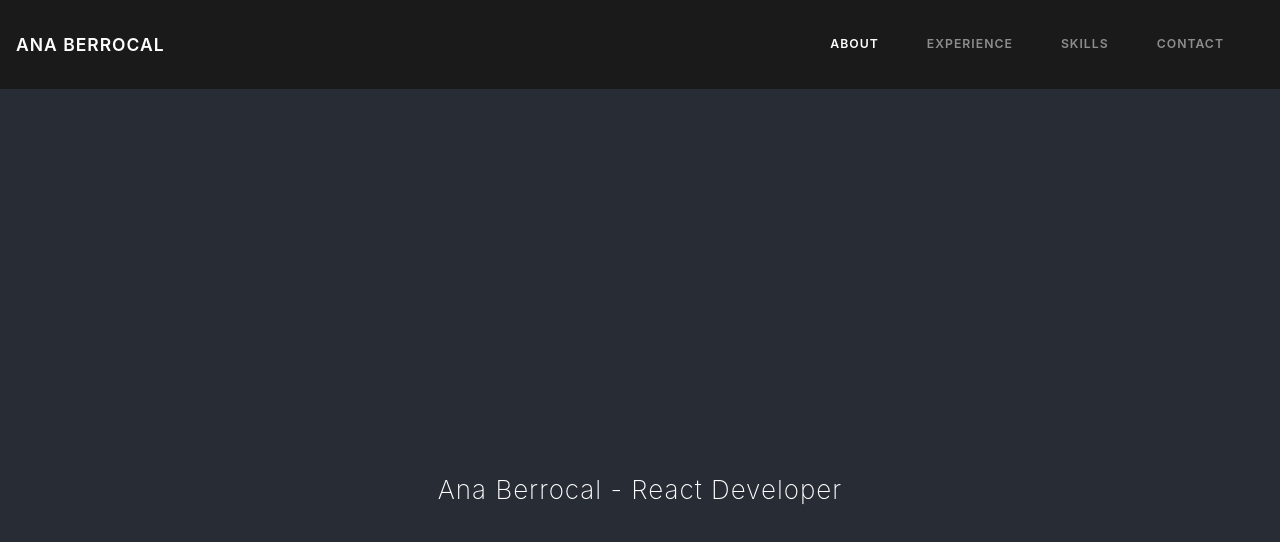
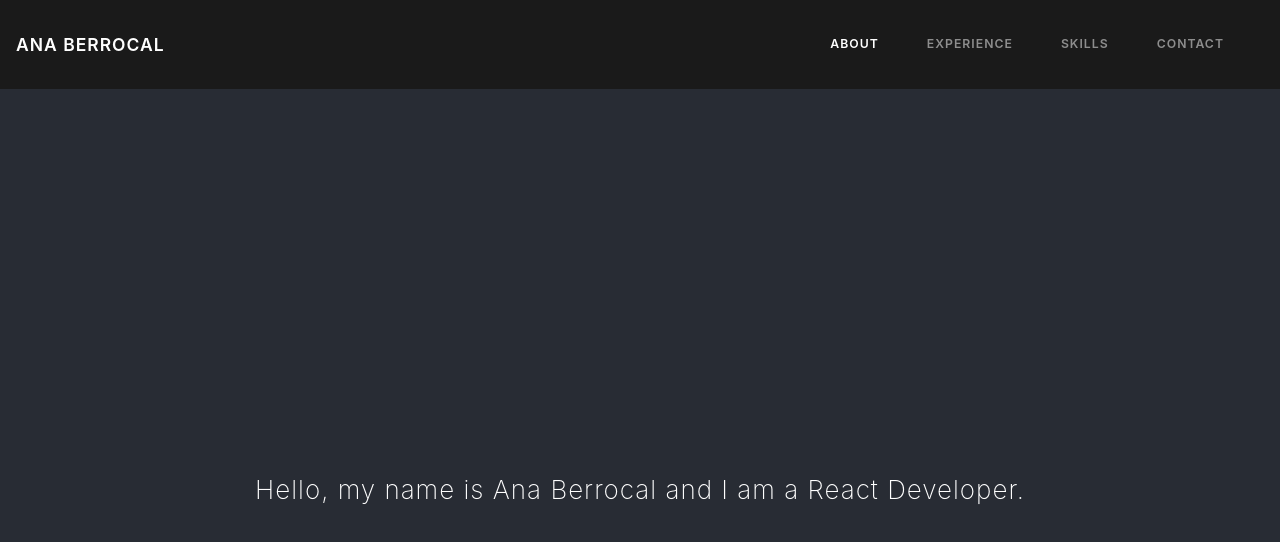
Before and after one commit to anaberrocal/Portfolio-2.0, a React (Create React App) app: page / in a window 1280 px wide. Shown: the top 542 px of the page. Built offline with nearby package versions, Linux system fonts and the light colour scheme.

Commit message:
Uninstall react-kawaii module

```diff
--- a/package.json
+++ b/package.json
@@ -30,5 +30,6 @@
       "last 1 firefox version",
       "last 1 safari version"
     ]
-  }
+  },
+  "devDependencies": {}
 }
--- a/src/App.js
+++ b/src/App.js
@@ -7,7 +7,7 @@ function App() {
     <div className="App">
       <Navbar/>
       <header className="App-header">
-      Ana Berrocal - React Developer
+      Hello, my name is Ana Berrocal and I am a React Developer.
       </header>
     </div>
   );
```
Also changed, not shown: 1 other file (tests, documents, lock files or other folders).
